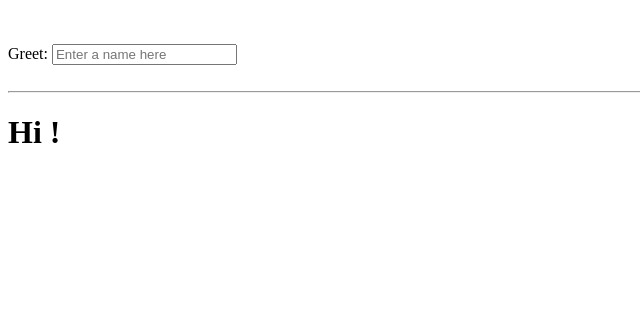
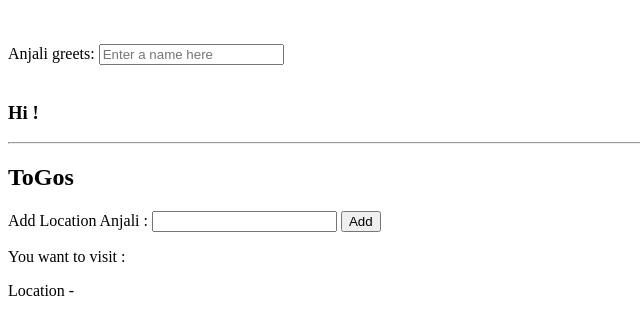
Before and after one commit to anjali0626/to-go-app, a website: page client/index.html in a window 1280 px wide. Shown: the whole page, without its empty margins (0-640 px from the left). Drawn offline with nearby package versions, Linux system fonts and the light colour scheme.

Commit message:
Render userInput.html

```diff
--- a/client/app.js
+++ b/client/app.js
@@ -1,4 +1,8 @@
 angular.module('to-go-app', [])
+.controller('AppCtrl', function() {
+  this.username = 'Anjali';
+})
 .component('app', {
+  controller:'AppCtrl',
   templateUrl: 'templates/app.html'
 });
--- /dev/null
+++ b/client/components/userInput.js
@@ -0,0 +1,7 @@
+angular.module('to-go-app')
+.component('userInput', {
+  bindings: {
+    user:'<'
+  },
+  templateUrl: 'templates/userInput.html'
+});
--- a/client/index.html
+++ b/client/index.html
@@ -4,6 +4,7 @@
     <title>to-go-app</title>
     <script src="https://ajax.googleapis.com/ajax/libs/angularjs/1.6.5/angular.min.js"></script>
     <script src="app.js"></script>
+    <script src="components/userInput.js"></script>
   </head>
   <body>
       <app></app>
--- a/client/templates/app.html
+++ b/client/templates/app.html
@@ -1,10 +1,12 @@
 <div>
   <br />
   <br />
-  <label>Greet:</label>
+  <label>{{$ctrl.username}} greets:</label>
   <input type="text" ng-model="name" placeholder="Enter a name here">
   <br />
   <br />
+  <h3>Hi {{name}}!</h3>
   <hr>
-  <h1>Hi {{name}}!</h1>
+  <h2>ToGos</h2>
+   <user-input user="$ctrl.username"></user-input>
 </div>
--- /dev/null
+++ b/client/templates/userInput.html
@@ -0,0 +1,10 @@
+<div>
+  <p>Add Location {{$ctrl.user}} :
+    <input type="text" ng-model="$ctrl.inputLocation">
+    <button class="btn" ng-click="$ctrl.handleClick()">
+      Add
+    </button>
+  </p>
+  <p>You want to visit : </p>
+  <p>Location - {{$ctrl.inputLocation}}</p>
+</div>
```
